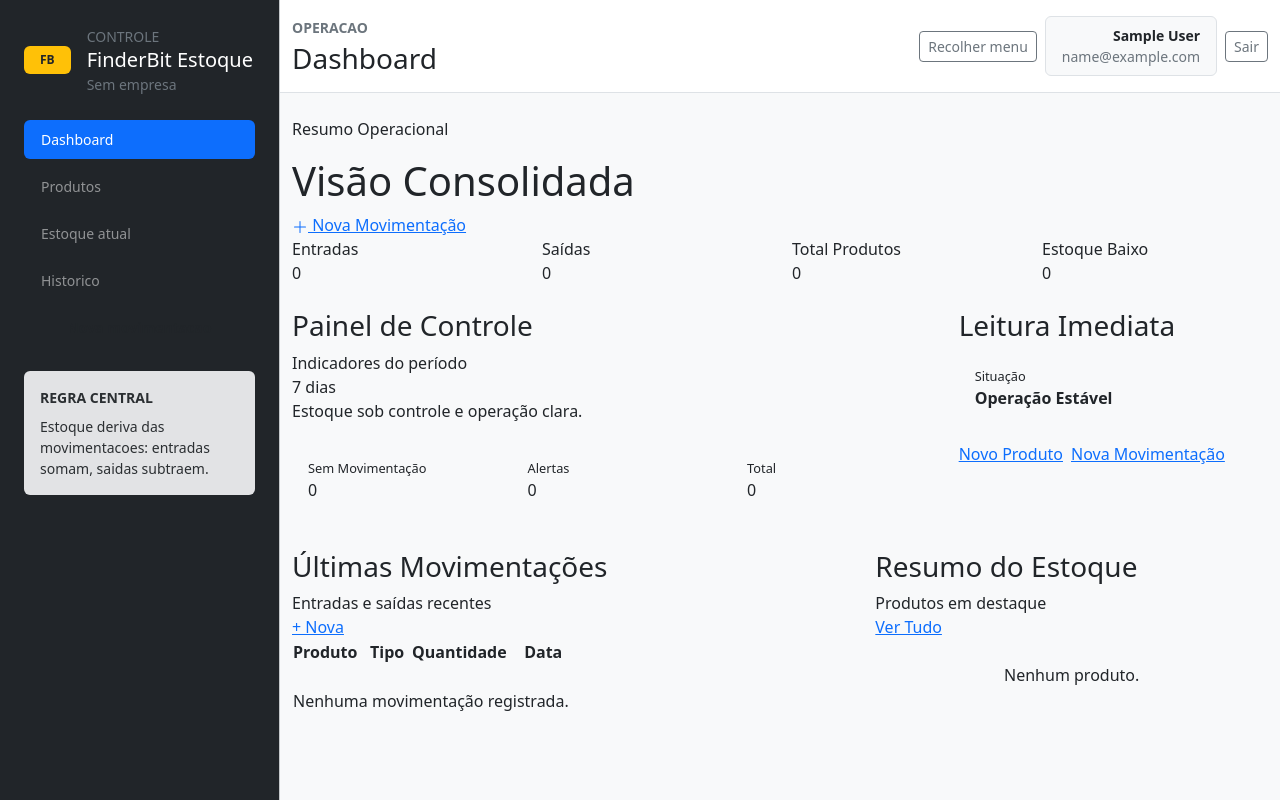
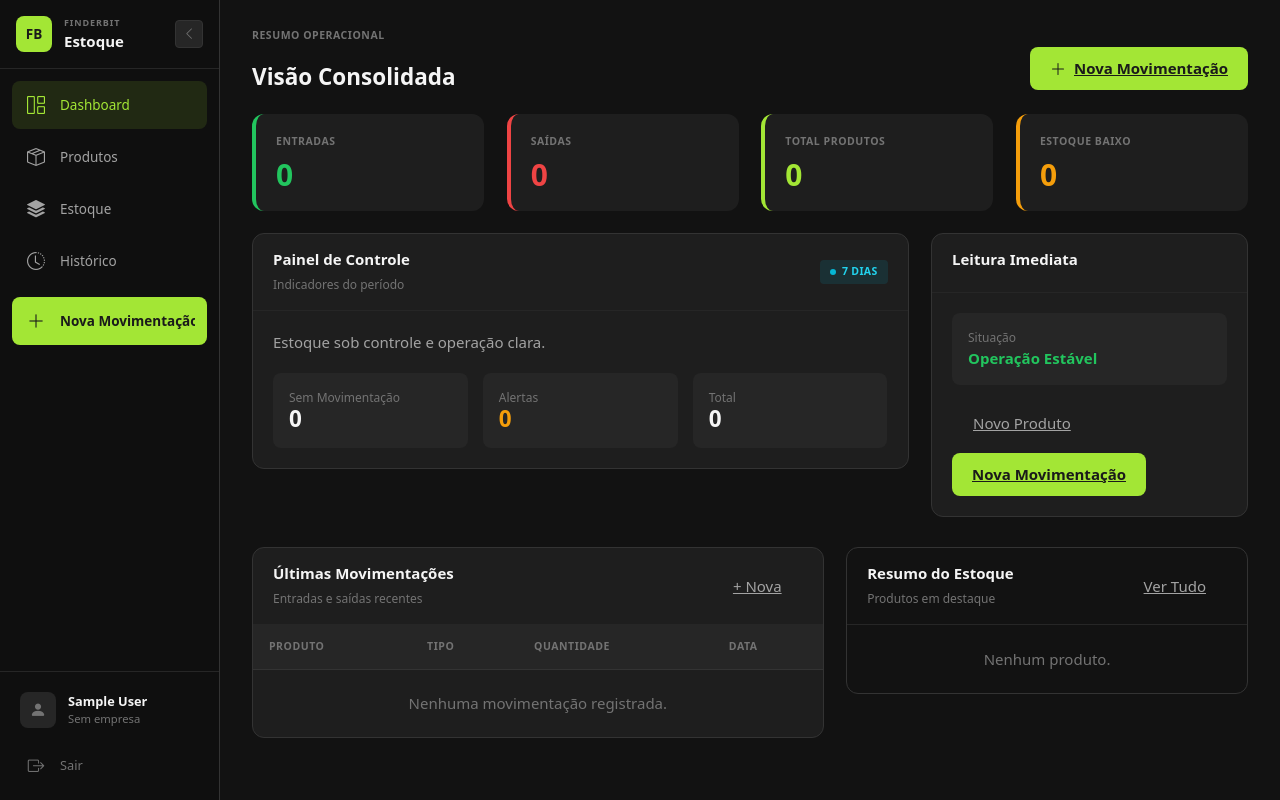
Before and after one commit to mrmateussiilva/estoque-django, a Django app: page / in a window 1280 px wide. Run offline with Django 5.2, Linux system fonts and the light colour scheme; the visitor is signed in with stand-in values (Sample User, id 1); some libraries are stand-ins or nearby versions.

Commit message:
feat: sidebar colapsável com toggle e footer de usuário

```diff
--- a/templates/base.html
+++ b/templates/base.html
@@ -1,110 +1,153 @@
 <!DOCTYPE html>
-<html lang="pt-BR">
+<html lang="pt-BR" data-bs-theme="dark">
 <head>
     {% load static %}
     <meta charset="utf-8">
     <meta name="viewport" content="width=device-width, initial-scale=1">
-    <title>{% block title %}Estoque SaaS{% endblock %}</title>
-    <link href="https://cdn.jsdelivr.net/npm/bootstrap@5.3.3/dist/css/bootstrap.min.css" rel="stylesheet" integrity="sha384-QWTKZyjpPEjISv5WaRU9OFeRpok6YctnYmDr5pNlyT2bRjXh0JMhjY6hW+ALEwIH" crossorigin="anonymous">
-    <script src="https://unpkg.com/htmx.org@1.9.12"></script>
-    <link rel="stylesheet" href="{% static 'css/app.css' %}">
+    <title>{% block title %}FinderBit Estoque{% endblock %}</title>
+    <link href="https://cdn.jsdelivr.net/npm/bootstrap@5.3.3/dist/css/bootstrap.min.css" rel="stylesheet">
+    <link rel="stylesheet" href="https://cdn.jsdelivr.net/npm/bootstrap-icons@1.11.3/font/bootstrap-icons.min.css">
+    <link rel="stylesheet" href="{% static 'css/style.css' %}">
     {% block extra_head %}{% endblock %}
 </head>
-<body class="bg-light text-dark">
+<body>
     {% if user.is_authenticated %}
-        <div id="app-shell" class="d-lg-flex min-vh-100">
-            <aside id="app-sidebar" class="app-sidebar bg-dark text-white p-3 p-lg-4 border-end border-secondary-subtle d-none d-lg-block">
-                <a href="{% url 'dashboard:home' %}" class="text-decoration-none text-white d-flex align-items-center gap-3 mb-4">
-                    <span class="badge text-bg-warning text-dark px-3 py-2 fw-bold">FB</span>
-                    <div class="sidebar-copy">
-                        <small class="text-uppercase text-secondary">Controle</small>
-                        <h1 class="h5 m-0">FinderBit Estoque</h1>
-                        <small class="text-secondary">{{ current_company.name|default:"Sem empresa" }}</small>
+        <!-- Sidebar -->
+        <aside class="sidebar" id="sidebar">
+            <div class="sidebar-header">
+                <a href="{% url 'dashboard:home' %}" class="sidebar-brand">
+                    <span class="sidebar-logo">FB</span>
+                    <div class="sidebar-brand-text">
+                        <small>FINDERBIT</small>
+                        <span>Estoque</span>
                     </div>
                 </a>
+                <button class="sidebar-toggle" id="sidebarToggle" aria-label="Toggle sidebar">
+                    <i class="bi bi-chevron-left"></i>
+                </button>
+            </div>
 
-                <nav class="nav nav-pills flex-column gap-2 small">
-                    <a href="{% url 'dashboard:home' %}" class="nav-link {% if request.resolver_match.namespace == 'dashboard' %}active{% else %}text-white-50{% endif %}">Dashboard</a>
-                    <a href="{% url 'inventory:product-list' %}" class="nav-link {% if request.resolver_match.url_name == 'product-list' or request.resolver_match.url_name == 'product-create' or request.resolver_match.url_name == 'product-detail' or request.resolver_match.url_name == 'product-update' %}active{% else %}text-white-50{% endif %}">Produtos</a>
-                    <a href="{% url 'inventory:stock-list' %}" class="nav-link {% if request.resolver_match.url_name == 'stock-list' %}active{% else %}text-white-50{% endif %}">Estoque atual</a>
-                    <a href="{% url 'inventory:movement-list' %}" class="nav-link {% if request.resolver_match.url_name == 'movement-list' %}active{% else %}text-white-50{% endif %}">Historico</a>
-                    <a href="{% url 'inventory:movement-create' %}" class="nav-link btn btn-warning text-dark fw-semibold {% if request.resolver_match.url_name == 'movement-create' %}active{% endif %}">Nova movimentacao</a>
+            <nav class="sidebar-nav">
+                <a href="{% url 'dashboard:home' %}" class="sidebar-link {% if request.resolver_match.namespace == 'dashboard' %}active{% endif %}">
+                    <i class="bi bi-grid-1x2"></i>
+                    <span>Dashboard</span>
+                </a>
+                <a href="{% url 'inventory:product-list' %}" class="sidebar-link {% if request.resolver_match.url_name == 'product-list' %}active{% endif %}">
+                    <i class="bi bi-box-seam"></i>
+                    <span>Produtos</span>
+                </a>
+                <a href="{% url 'inventory:stock-list' %}" class="sidebar-link {% if request.resolver_match.url_name == 'stock-list' %}active{% endif %}">
+                    <i class="bi bi-stack"></i>
+                    <span>Estoque</span>
+                </a>
+                <a href="{% url 'inventory:movement-list' %}" class="sidebar-link {% if request.resolver_match.url_name == 'movement-list' %}active{% endif %}">
+                    <i class="bi bi-clock-history"></i>
+                    <span>Histórico</span>
+                </a>
+                <a href="{% url 'inventory:movement-create' %}" class="sidebar-link sidebar-cta {% if request.resolver_match.url_name == 'movement-create' %}active{% endif %}">
+                    <i class="bi bi-plus-lg"></i>
+                    <span>Nova Movimentação</span>
+                </a>
             </nav>
 
-                <div class="sidebar-copy card bg-secondary-subtle border-0 mt-4">
-                    <div class="card-body small text-secondary-emphasis">
-                        <p class="text-uppercase fw-semibold mb-2">Regra central</p>
-                        <p class="mb-0">Estoque deriva das movimentacoes: entradas somam, saidas subtraem.</p>
+            <div class="sidebar-footer">
+                <div class="sidebar-user">
+                    <div class="sidebar-user__avatar">
+                        <i class="bi bi-person-fill"></i>
                     </div>
+                    <div class="sidebar-user__info">
+                        <div class="sidebar-user__name">{{ user.get_full_name|default:user.username }}</div>
+                        <div class="sidebar-user__company">{{ current_company.name|default:"Sem empresa" }}</div>
+                    </div>
+                </div>
+                <form method="post" action="{% url 'logout' %}" class="sidebar-logout">
+                    {% csrf_token %}
+                    <button type="submit" class="sidebar-link">
+                        <i class="bi bi-box-arrow-right"></i>
+                        <span>Sair</span>
+                    </button>
+                </form>
             </div>
         </aside>
 
-            <main class="flex-grow-1 min-w-0">
-                <header class="bg-white border-bottom sticky-top">
-                    <div class="container-fluid py-3">
-                        <div class="d-flex flex-column flex-md-row justify-content-between gap-3 align-items-md-center">
-                            <div>
-                                <p class="text-uppercase text-secondary small fw-semibold mb-1">Operacao</p>
-                                <h2 class="h3 mb-0">{% block page_title %}Painel{% endblock %}</h2>
-                            </div>
-                            <div class="d-flex align-items-center gap-2 flex-wrap">
-                                <button id="sidebar-toggle" type="button" class="btn btn-outline-secondary btn-sm d-none d-lg-inline-flex">
-                                    Recolher menu
+        <!-- Mobile Overlay -->
+        <div class="sidebar-overlay" id="sidebarOverlay"></div>
+
+        <!-- Main Content -->
+        <main class="main-wrapper">
+            <div class="main-mobile-header d-lg-none">
+                <button class="topbar-toggle" id="mobileToggle">
+                    <i class="bi bi-list"></i>
                 </button>
-                                <div class="text-end small bg-light border rounded px-3 py-2">
-                                    <div class="fw-semibold">{{ user.get_full_name|default:user.username }}</div>
-                                    <div class="text-secondary">{{ user.email|default:"Conta interna" }}</div>
-                                </div>
-                                <form method="post" action="{% url 'logout' %}">
-                                    {% csrf_token %}
-                                    <button class="btn btn-outline-secondary btn-sm">Sair</button>
-                                </form>
-                            </div>
+                <span class="topbar-brand">FinderBit</span>
             </div>
 
-                        <ul class="nav nav-pills mt-3 d-lg-none gap-2 small">
-                            <li class="nav-item"><a href="{% url 'dashboard:home' %}" class="nav-link {% if request.resolver_match.namespace == 'dashboard' %}active{% endif %}">Dashboard</a></li>
-                            <li class="nav-item"><a href="{% url 'inventory:product-list' %}" class="nav-link {% if request.resolver_match.url_name == 'product-list' or request.resolver_match.url_name == 'product-create' or request.resolver_match.url_name == 'product-detail' or request.resolver_match.url_name == 'product-update' %}active{% endif %}">Produtos</a></li>
-                            <li class="nav-item"><a href="{% url 'inventory:stock-list' %}" class="nav-link {% if request.resolver_match.url_name == 'stock-list' %}active{% endif %}">Estoque</a></li>
-                            <li class="nav-item"><a href="{% url 'inventory:movement-list' %}" class="nav-link {% if request.resolver_match.url_name == 'movement-list' %}active{% endif %}">Historico</a></li>
-                            <li class="nav-item"><a href="{% url 'inventory:movement-create' %}" class="nav-link text-bg-warning text-dark">Nova</a></li>
-                        </ul>
-                    </div>
-                </header>
-
-                <div class="container-fluid py-4">
+            <div class="main-content">
                 {% include "components/messages.html" %}
                 {% block content %}{% endblock %}
             </div>
         </main>
-        </div>
     {% else %}
         {% block auth_content %}{% endblock %}
     {% endif %}
 
-    <script src="https://cdn.jsdelivr.net/npm/bootstrap@5.3.3/dist/js/bootstrap.bundle.min.js" integrity="sha384-YvpcrYf0tY3lHB60NNkmXc5s9fDVZLESaAA55NDzOxhy9GkcIdslK1eN7N6jIeHz" crossorigin="anonymous"></script>
+    <script src="https://cdn.jsdelivr.net/npm/bootstrap@5.3.3/dist/js/bootstrap.bundle.min.js"></script>
+    <script>
+        document.addEventListener('DOMContentLoaded', function() {
+            const sidebar = document.getElementById('sidebar');
+            const toggle = document.getElementById('sidebarToggle');
+            const overlay = document.getElementById('sidebarOverlay');
+            const mobileToggle = document.getElementById('mobileToggle');
+            const isMobile = window.innerWidth < 992;
+
+            function toggleSidebar() {
+                if (isMobile) {
+                    sidebar.classList.toggle('open');
+                    overlay.classList.toggle('active');
+                } else {
+                    sidebar.classList.toggle('collapsed');
+                    document.body.classList.toggle('sidebar-collapsed');
+                    localStorage.setItem('sidebar-collapsed', sidebar.classList.contains('collapsed'));
+                }
+            }
+
+            function closeSidebar() {
+                sidebar.classList.remove('open');
+                overlay.classList.remove('active');
+            }
+
+            toggle.addEventListener('click', toggleSidebar);
+
+            if (mobileToggle) {
+                mobileToggle.addEventListener('click', function() {
+                    sidebar.classList.add('open');
+                    overlay.classList.add('active');
+                });
+            }
+
+            if (overlay) {
+                overlay.addEventListener('click', closeSidebar);
+            }
+
+            if (isMobile) {
+                sidebar.classList.add('collapsed');
+                document.body.classList.add('sidebar-collapsed');
+            } else {
+                const wasCollapsed = localStorage.getItem('sidebar-collapsed') === 'true';
+                if (wasCollapsed) {
+                    sidebar.classList.add('collapsed');
+                    document.body.classList.add('sidebar-collapsed');
+                }
+            }
+
+            window.addEventListener('resize', function() {
+                const nowMobile = window.innerWidth < 992;
+                if (nowMobile && !isMobile) {
+                    location.reload();
+                }
+            });
+        });
+    </script>
     {% block extra_js %}{% endblock %}
-    <script>
-        (() => {
-            const shell = document.getElementById("app-shell");
-            const toggle = document.getElementById("sidebar-toggle");
-            if (!shell || !toggle) return;
-
-            const storageKey = "finderbit.sidebar.collapsed";
-            const applyState = (collapsed) => {
-                shell.classList.toggle("sidebar-collapsed", collapsed);
-                toggle.textContent = collapsed ? "Expandir menu" : "Recolher menu";
-            };
-
-            const initialState = window.localStorage.getItem(storageKey) === "true";
-            applyState(initialState);
-
-            toggle.addEventListener("click", () => {
-                const collapsed = !shell.classList.contains("sidebar-collapsed");
-                window.localStorage.setItem(storageKey, String(collapsed));
-                applyState(collapsed);
-            });
-        })();
-    </script>
 </body>
 </html>
```
Also changed, not shown: templates/components/pagination.html (+12 -12 lines). Lines whose indentation alone changed are shown as unchanged.
